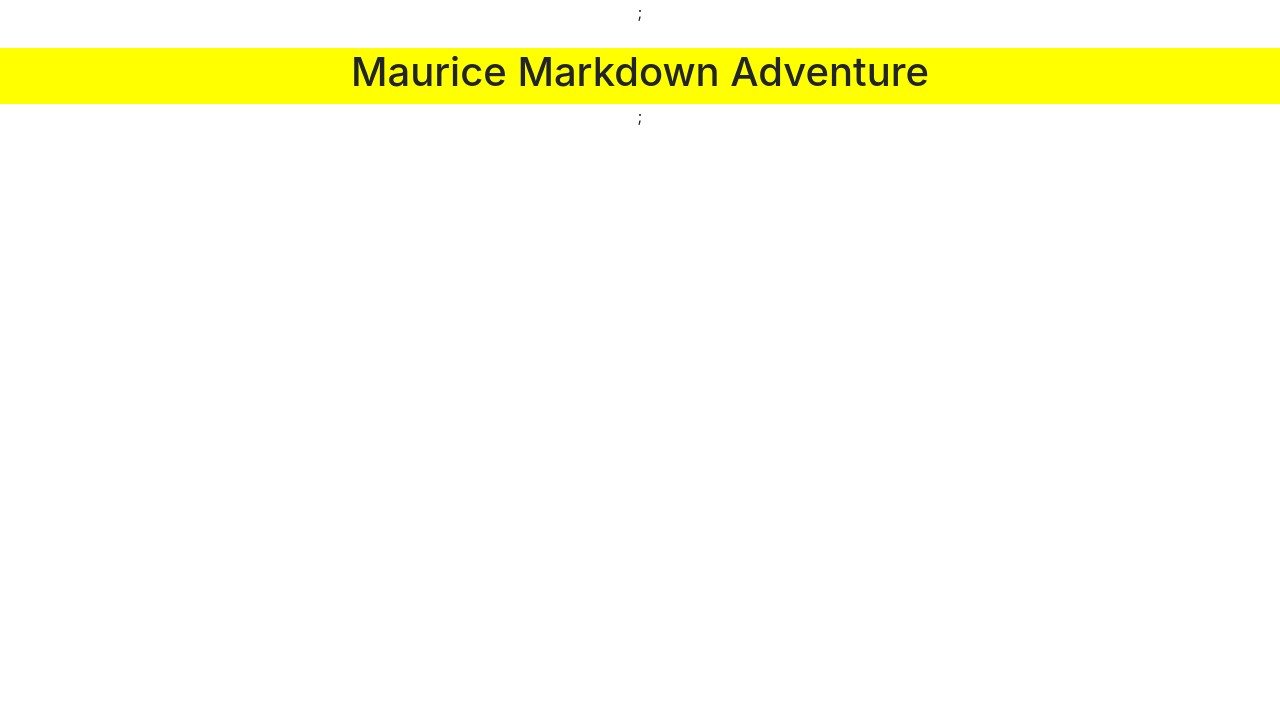
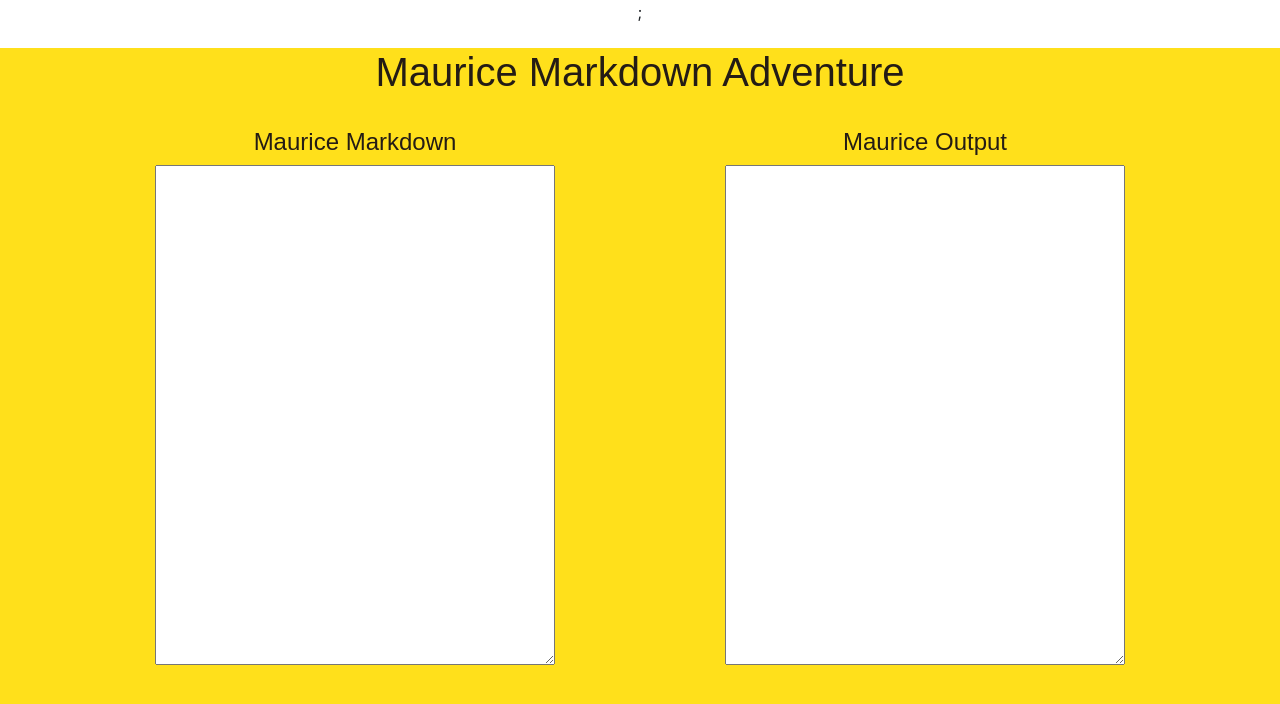
Before and after one commit to mhayes787/mauricemarkdownadventure, a React (Create React App) app: page /MauriceMarkdownAdventure in a window 1280 px wide. Shown: the top 704 px of the page. Built offline with nearby package versions, Linux system fonts and the light colour scheme.

Commit message:
created textboxes and added styling

```diff
--- a/src/Components/MarkdownAdventure/markdownAdventure.js
+++ b/src/Components/MarkdownAdventure/markdownAdventure.js
@@ -12,6 +12,17 @@ class MarkdownAdventure extends Component {
                             <h1>Maurice Markdown Adventure</h1>
                         </div>
                     </div>
+
+                    <div className="row mt-4">
+                        <div className="col-md-6">
+                            <h4>Maurice Markdown</h4>
+                            <textarea className="textArea" />
+                        </div>
+                        <div className="col-md-6">
+                            <h4>Maurice Output</h4>
+                            <textarea className="textArea" />
+                        </div>
+                    </div>
                 </div>
             </div>
         );
--- a/src/Components/MarkdownAdventure/markdownAdventure.scss
+++ b/src/Components/MarkdownAdventure/markdownAdventure.scss
@@ -1,3 +1,10 @@
 .mdAdventure{
-    background-color: yellow;
+    background-color:#ffe01b;
+    height: 3000px;
+    font-family: Arial, Helvetica, sans-serif;
+    color:#241c15
 }
+.textArea{
+    height: 500px;
+    width: 400px;
+}
```
